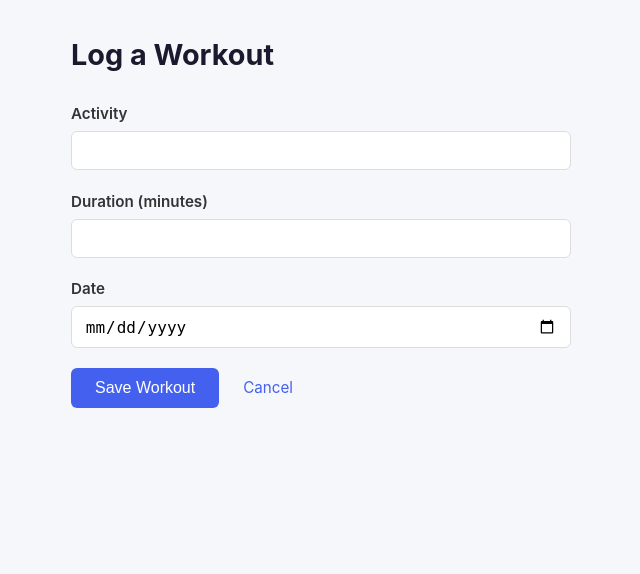
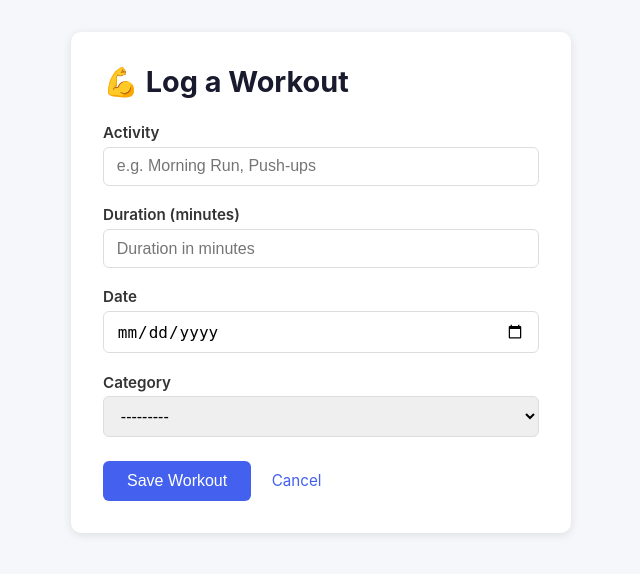
Before and after one commit to sanjay-narra/fitness-tracker, a Django app: page /add/ in a window 1280 px wide. Shown: the top 574 px of the page, without its empty margins (319-959 px from the left). Run offline with Django 5.2, Linux system fonts and the light colour scheme; the visitor is signed in with stand-in values (Sample User, id 1); data that the repository does not hold is empty.

Commit message:
Fix category filter and add_workout template

```diff
--- a/fitness_project/settings.py
+++ b/fitness_project/settings.py
@@ -25,7 +25,7 @@ SECRET_KEY = 'django-insecure-&pmsh#2!q0=cqyejgl6f)=dd$dft)pc%c3vp9cb8j6iwgh0=m%
 # SECURITY WARNING: don't run with debug turned on in production!
 DEBUG = True
 
-ALLOWED_HOSTS = ['sanjayn.pythonanywhere.com']
+ALLOWED_HOSTS = ['sanjayn.pythonanywhere.com', '127.0.0.1', 'localhost']
 
 
 # Application definition
--- a/tracker/forms.py
+++ b/tracker/forms.py
@@ -1,12 +1,13 @@
 from django import forms
-from .models import Workout
-
+from .models import Workout, Category
 
 class WorkoutForm(forms.ModelForm):
-
     class Meta:
         model = Workout
-        fields = ['activity', 'duration', 'date']
+        fields = ['activity', 'duration', 'date', 'category']
         widgets = {
             'date': forms.DateInput(attrs={'type': 'date'}),
+            'activity': forms.TextInput(attrs={'placeholder': 'e.g. Morning Run, Push-ups'}),
+            'duration': forms.NumberInput(attrs={'placeholder': 'Duration in minutes'}),
+            'category': forms.Select(attrs={'class': 'category-select'}),
         }
--- a/tracker/models.py
+++ b/tracker/models.py
@@ -1,11 +1,34 @@
 from django.db import models
 from django.contrib.auth.models import User
+
+class Category(models.Model):
+    name = models.CharField(max_length=100, unique=True)
+    color = models.CharField(max_length=7, default='#4361ee')
+    icon = models.CharField(max_length=10, default='🏃')
+
+    class Meta:
+        verbose_name_plural = 'Categories'
+        ordering = ['name']
+
+    def __str__(self):
+        return self.name
+
 
 class Workout(models.Model):
     user = models.ForeignKey(User, on_delete=models.CASCADE)
     activity = models.CharField(max_length=200)
     duration = models.IntegerField(help_text="Duration in minutes")
     date = models.DateField()
+    category = models.ForeignKey(
+        Category,
+        on_delete=models.SET_NULL,
+        null=True,
+        blank=True,
+        related_name='workouts'
+    )
+
+    class Meta:
+        ordering = ['-date']
 
     def __str__(self):
         return f"{self.activity} - {self.duration} min on {self.date}"
--- a/tracker/templates/tracker/add_workout.html
+++ b/tracker/templates/tracker/add_workout.html
@@ -5,132 +5,46 @@
     <meta name="viewport" content="width=device-width, initial-scale=1.0">
     <title>Log a Workout</title>
     <style>
-        * {
-            margin: 0;
-            padding: 0;
-            box-sizing: border-box;
-
-        }
-
-        body {
-            font-family: -apple-system, BlinkMacSystemFont, "Segoe UI", Roboto, sans-serif;
-            background-color: #f5f7fa;
-            color: #333;
-            line-height: 1.6;
-            padding: 2rem;
-        }
-
-        .container {
-            max-width: 500px;
-            margin: 0 auto;
-
-        }
-
-        h1 {
-            font-size: 1.8rem;
-            margin-bottom: 1.5rem;
-            color: #1a1a2e;
-        }
-
-        .form-group {
-            margin-bottom: 1.2rem;
-        }
-
-        label {
-            display: block;
-            margin-bottom: 0.3rem;
-            font-weight: 600;
-            font-size: 0.95rem;
-
-        }
-
-        input[type="text"],
-        input[type="number"],
-        input[type="date"] {
-            width: 100%;
-            padding: 0.6rem 0.8rem;
-            border: 1px solid #ddd;
-            border-radius: 6px;
-            font-size: 1rem;
-            transition: border-color 0.2s;
-        }
-
-        input:focus {
-            outline: none;
-            border-color: #4361ee;
-
-        }
-
-        .btn {
-            background-color: #4361ee;
-            color: white;
-            padding: 0.7rem 1.5rem;
-            border: none;
-            border-radius: 6px;
-            font-size: 1rem;
-            cursor: pointer;
-            margin-right: 0.5rem;
-        }
-
-        .btn:hover {
-            background-color: #3a56d4;
-        }
-
-        .back-link {
-            color: #4361ee;
-            text-decoration: none;
-            font-size: 0.95rem;
-        }
-
-        .back-link:hover {
-            text-decoration: underline;
-        }
-
-        .actions {
-            display: flex;
-            align-items: center;
-            gap: 1rem;
-            margin-top: 0.5rem;
-        }
-
-        .error-list {
-            color: #e74c3c;
-            font-size: 0.85rem;
-            margin-top: 0.3rem;
-
-        }
-
+        * { margin: 0; padding: 0; box-sizing: border-box; }
+        body { font-family: -apple-system, BlinkMacSystemFont, "Segoe UI", Roboto, sans-serif; background-color: #f5f7fa; color: #333; padding: 2rem; }
+        .container { max-width: 500px; margin: 0 auto; background: white; padding: 2rem; border-radius: 10px; box-shadow: 0 2px 10px rgba(0,0,0,0.1); }
+        h1 { font-size: 1.8rem; margin-bottom: 1.5rem; color: #1a1a2e; }
+        .form-group { margin-bottom: 1.2rem; }
+        label { display: block; margin-bottom: 0.3rem; font-weight: 600; font-size: 0.95rem; }
+        input, select { width: 100%; padding: 0.6rem 0.8rem; border: 1px solid #ddd; border-radius: 6px; font-size: 1rem; }
+        input:focus, select:focus { outline: none; border-color: #4361ee; }
+        .btn { background-color: #4361ee; color: white; padding: 0.7rem 1.5rem; border: none; border-radius: 6px; font-size: 1rem; cursor: pointer; }
+        .btn:hover { background-color: #3a56d4; }
+        .back-link { color: #4361ee; text-decoration: none; font-size: 0.95rem; margin-left: 1rem; }
+        .errorlist { color: #e74c3c; font-size: 0.85rem; margin-top: 0.3rem; list-style: none; }
     </style>
 </head>
 <body>
     <div class="container">
-       <h1>Log a Workout</h1>
+        <h1>💪 Log a Workout</h1>
         <form method="post">
             {% csrf_token %}
             <div class="form-group">
-                <label for="id_activity">Activity</label>
+                <label>Activity</label>
                 {{ form.activity }}
-                {% if form.activity.errors %}
-                    <div class="error-list">{{ form.activity.errors }}</div>
-                {% endif %}
+                {{ form.activity.errors }}
             </div>
             <div class="form-group">
-                <label for="id_duration">Duration (minutes)</label>
+                <label>Duration (minutes)</label>
                 {{ form.duration }}
-                {% if form.duration.errors %}
-                    <div class="error-list">{{ form.duration.errors }}</div>
-                {% endif %}
+                {{ form.duration.errors }}
             </div>
-
             <div class="form-group">
-                <label for="id_date">Date</label>
+                <label>Date</label>
                 {{ form.date }}
-                {% if form.date.errors %}
-                    <div class="error-list">{{ form.date.errors }}</div>
-                {% endif %}
+                {{ form.date.errors }}
             </div>
-
-            <div class="actions">
+            <div class="form-group">
+                <label>Category</label>
+                {{ form.category }}
+                {{ form.category.errors }}
+            </div>
+            <div style="margin-top:1.5rem;">
                 <button type="submit" class="btn">Save Workout</button>
                 <a href="{% url 'workout_list' %}" class="back-link">Cancel</a>
             </div>
--- a/tracker/views.py
+++ b/tracker/views.py
@@ -1,12 +1,23 @@
 from django.shortcuts import render, redirect, get_object_or_404
 from django.contrib.auth.decorators import login_required
-from .models import Workout
+from .models import Workout, Category
 from .forms import WorkoutForm
 
 @login_required
 def workout_list(request):
-    workouts = Workout.objects.filter(user=request.user).order_by('-date')
-    return render(request, 'tracker/workout_list.html', {'workouts': workouts})
+    workouts = Workout.objects.filter(user=request.user).select_related('category').order_by('-date')
+    categories = Category.objects.all()
+
+    # Filter by category if selected
+    category_filter = request.GET.get('category')
+    if category_filter:
+        workouts = workouts.filter(category__name__iexact=category_filter)
+
+    return render(request, 'tracker/workout_list.html', {
+        'workouts': workouts,
+        'categories': categories,
+        'selected_category': category_filter,
+    })
 
 @login_required
 def add_workout(request):
```
Also changed, not shown: tracker/admin.py (+12 -2 lines), tracker/templates/tracker/workout_list.html (+72 -12 lines), tracker/migrations/0002_workout_category.py (added), tracker/migrations/0003_category_alter_workout_options_and_more.py (added).
